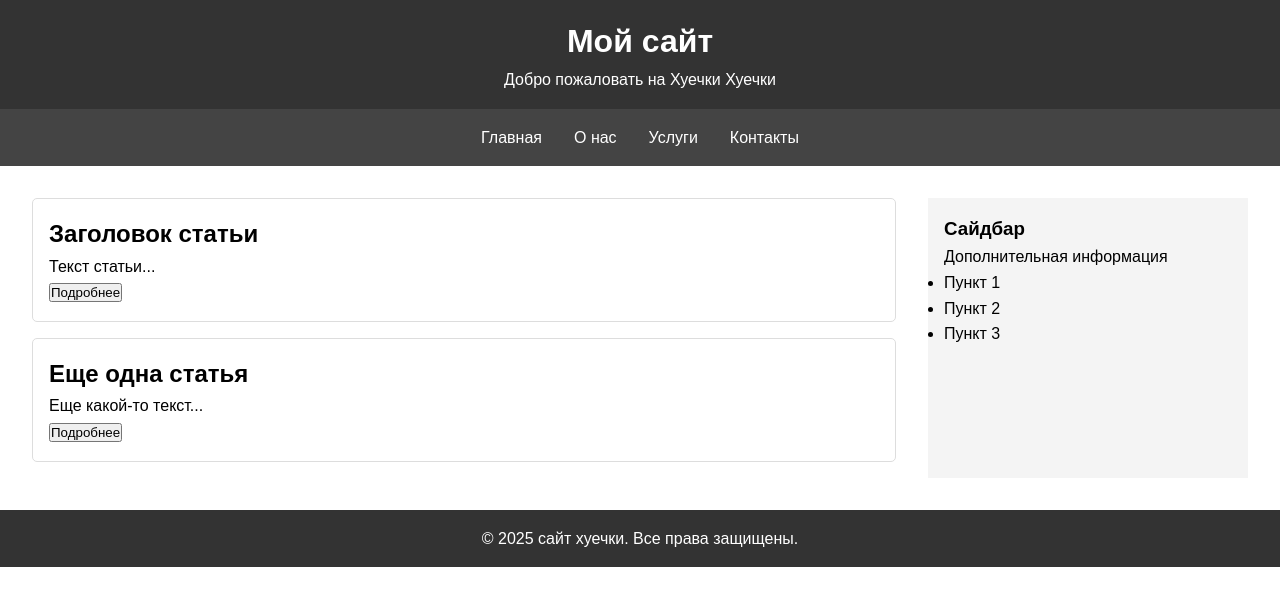
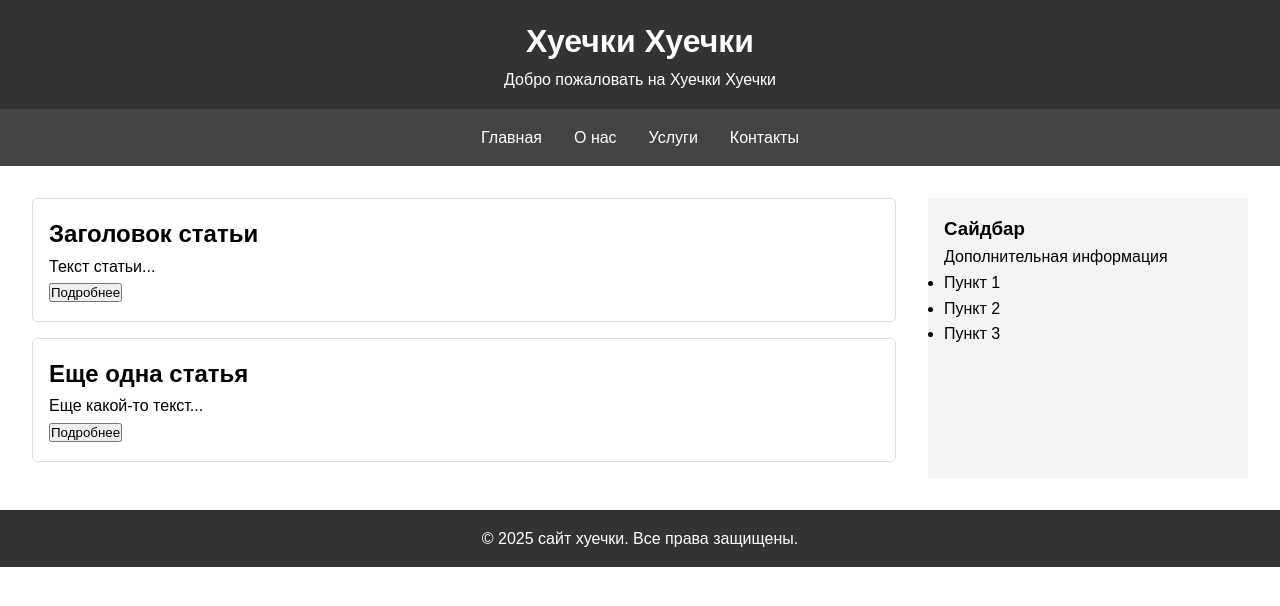
Before and after one commit to Berteyz/hue, a plain HTML site: page index.html in a window 1280 px wide. Drawn offline with Linux system fonts and the light colour scheme.

Commit message:
Update index.html

```diff
--- a/index.html
+++ b/index.html
@@ -101,7 +101,7 @@
 </head>
 <body>
     <header>
-        <h1>Мой сайт</h1>
+        <h1>Хуечки Хуечки</h1>
         <p>Добро пожаловать на Хуечки Хуечки</p>
     </header>
 
```
